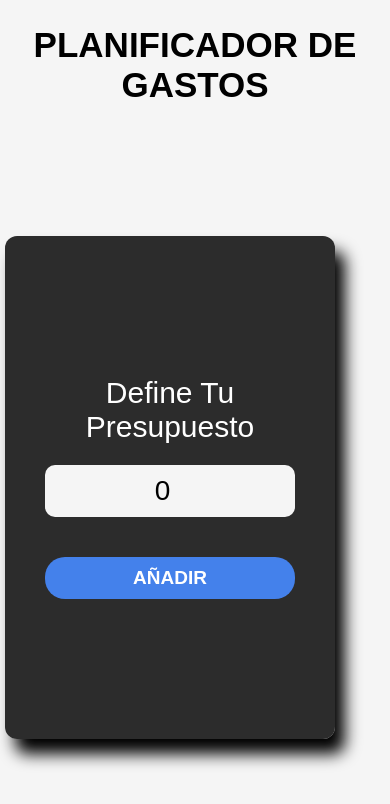
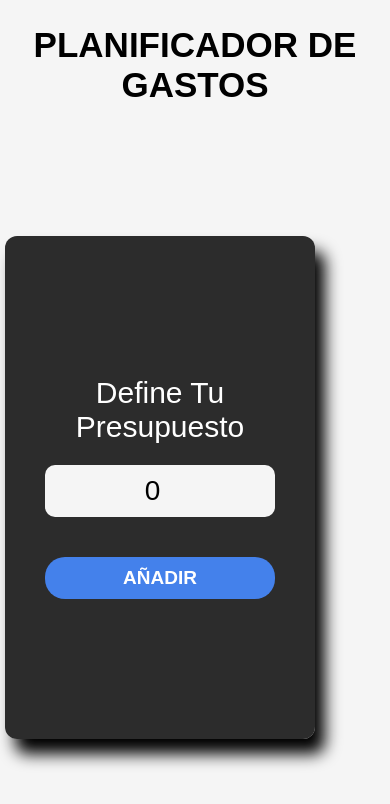
Before and after one commit to Hrldltn/Control-Presupuesto, a React (Vite) app: page / in a window 390 px wide. Shown: the top 804 px of the page. Built offline with nearby package versions, Linux system fonts and the light colour scheme; a web font is replaced by a local one.

Commit message:
arreglo tres

```diff
--- a/src/index.css
+++ b/src/index.css
@@ -483,7 +483,7 @@ body .modal {
         margin: 0;
         margin-left:5px;
         transform: translateY(2rem);
-        width: 330px;
+        width: 310px;
 
     }
     .dos-columnas{
```
